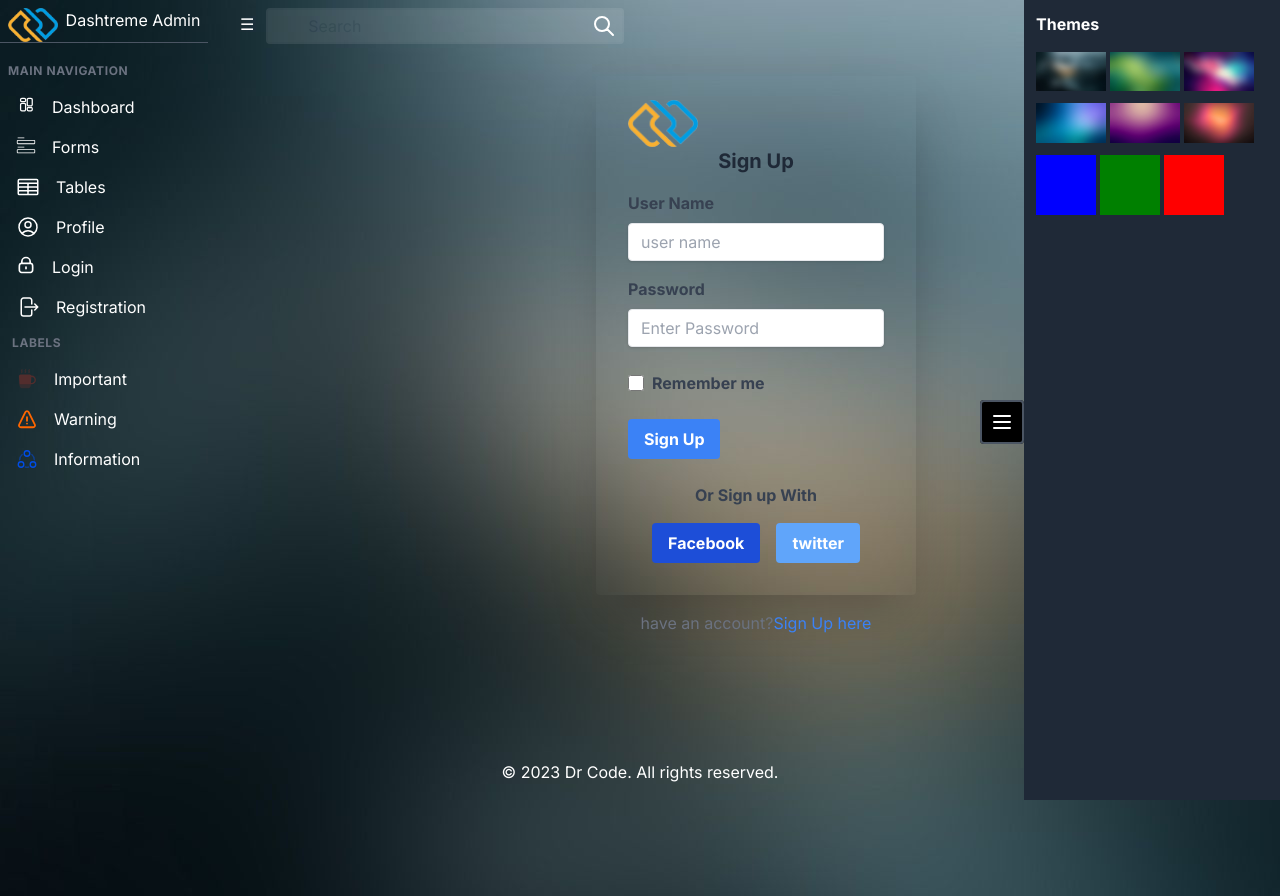
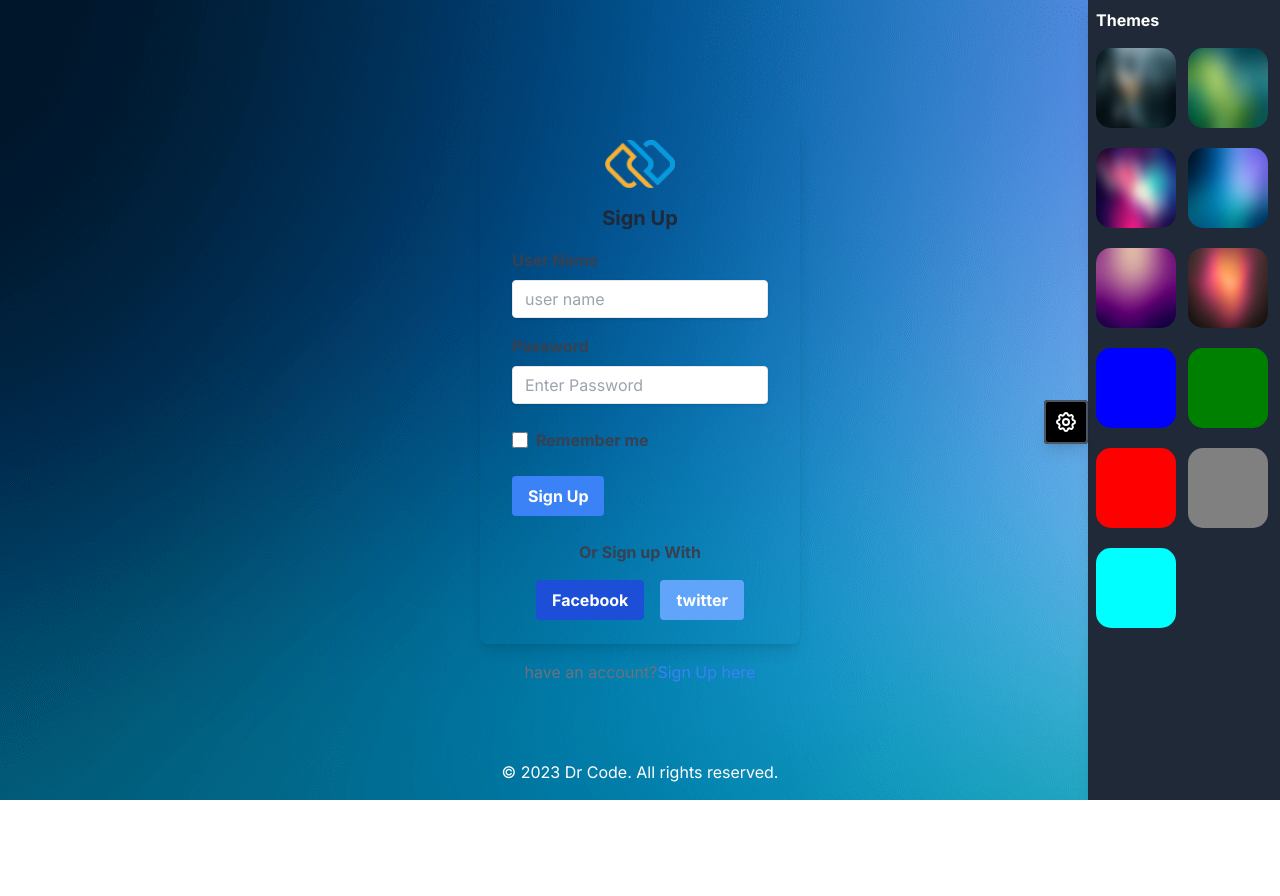
Before and after one commit to mahmoudbahaa755/dashboard-admin-dr, a Next.js app: page /register in a window 1280 px wide. Both pictures are taken after a click on the button 1258 px from the left and 422 px from the top of the page. After the commit the page ends 800 px from the top, so only its background shows below. Built offline with nearby package versions, Linux system fonts and the light colour scheme.

Commit message:
modified

```diff
--- a/src/app/(dynamic)/register/layout.tsx
+++ /dev/null
@@ -1,12 +0,0 @@
-
-const AlternateLayout= ({ children }) => {
-  return (
-
-      <div className="alternate-layout">
-
-        {children}</div>
-
-  );
-};
-
-export default AlternateLayout;
--- a/src/app/(dynamic)/register/page.tsx
+++ b/src/app/(dynamic)/register/page.tsx
@@ -1,18 +1,17 @@
 
 import Logo from "@/elements/Logo";
-import AlternateLayout from './layout'
+
 import Input from "@/elements/Input";
 import Link from 'next/link'
 
 const LoginPage = () => {
     return (
-        <AlternateLayout>
-
-        <div className="flex flex-col items-center  h-screen">
+        <div className='bg-bg1 z-2  w-screen h-screen top-0 left-0 absolute flex items-center justify-center'>
+    <div className="w-full max-w-xs">
             <div className="w-full max-w-xs">
-                <div className="  shadow-2xl rounded px-8 pt-6 pb-8 mb-4">
-                    <div className="text-center">
-                       <Logo width={70} height={70}/>
+                <div className="shadow-lg rounded-lg flex flex-col space-y-4 justify-center  px-8 py-6 mb-4">
+                    <div className="">
+                        <Logo width={70} classes='flex  justify-center ' height={70} />
                     </div>
                     <div className="text-gray-800 text-xl text-center mb-4 font-bold">
                         Sign Up
@@ -107,7 +106,8 @@ const LoginPage = () => {
                 </p>
             </div>
         </div>
-    </AlternateLayout>
+        </div>
+
 
     );
 };
--- a/src/app/(static)/login/page.tsx
+++ b/src/app/(static)/login/page.tsx
@@ -27,9 +27,9 @@ const LoginPage = () => (
     <div className='bg-bg1 z-2 absolute w-screen h-screen top-0 left-0 absolute flex items-center justify-center'>
     <div className="w-full max-w-xs">
             <div className="w-full max-w-xs">
-                <div className="shadow-md rounded px-8 pt-6 pb-8 mb-4">
-                    <div className="text-center">
-                        <Logo width={70} height={70} />
+                <div className="shadow-lg rounded-lg flex flex-col space-y-4 justify-center  px-8 py-6 mb-4">
+                    <div className="">
+                        <Logo width={70} classes='flex  justify-center '  height={70} />
                     </div>
                     <div className="text-gray-800 text-xl text-center mb-4 font-bold">
                         Sign In
--- a/src/components/NavBar/NavigationItem.tsx
+++ b/src/components/NavBar/NavigationItem.tsx
@@ -4,7 +4,7 @@ const NavigationItem = ({ item }) => {
     const { svg, label, href, badge } = item;
 
     return (
-      <li activeclassname="border-l-2border-green" className=" hover:border-l-2  border-gray pl-4">
+      <li className=" hover:border-l-2  border-gray pl-4">
         <Link  className="text-white flex gap-4 py-2 justify-start" href={href}>
           {svg}
           <span>{label}</span>
--- a/src/components/Themes/Theme.tsx
+++ b/src/components/Themes/Theme.tsx
@@ -11,34 +11,48 @@ const themes = [
   { name: "Theme 3", img: false, background: "blue" },
   { name: "Theme 4", img: false, background: "green" },
   { name: "Theme 5", img: false, background: "red" },
+  { name: "Theme 7", img: false, background: "gray" },
+  { name: "Theme 8", img: false, background: "cyan" },
 ];
 
 var themeColor= 'Theme 2';
 export default function(){
+  const ratio_w_h=80;
   const [isSidebarOpen, setIsSidebarOpen] = useState(false);
   const [selectedTheme, setSelectedTheme] = useState('Theme 1');
+  const selectThemeFunction=(theme :string)=>{
+    setSelectedTheme(theme);
+  }
   themeColor= selectedTheme;
   return (
-    <div className="">
+    <div className="p-4">
       {isSidebarOpen && (
-        <div className="bg-gray-800 w-64 p-3 absolute right-0 top-0 h-screen">
-          <h2 className="font-bold mb-4">Themes</h2>
-          <ul className="flex flex-row flex-wrap gap-1">
+        <div className="bg-gray-800 w-48 p-2 absolute right-0 top-0 h-screen shadow-lg">
+          <h2 className="font-bold mb-4 text-white">Themes</h2>
+          <ul className="flex flex-row flex-wrap gap-3">
             {themes.map((theme, index) => (
-              <li key={index} className="mb-2">
+            <li key={index} className="mb-2" onClick={() => selectThemeFunction(theme.name)}>
                 {theme.img ? (
                   <Image
                     src={theme.background}
                     alt={theme.name}
-                    width={70}
-                    height={70}
+                    width={ratio_w_h}
+                    height={ratio_w_h}
+                    className="rounded"
+                    style={{
+                      width: `${ratio_w_h}px`,
+                      height: `${ratio_w_h}px`,
+                      borderRadius: "15px",
+                    }}
+
                   />
                   ) : (
                   <div
                     style={{
                       backgroundColor: theme.background,
-                      width: "60px",
-                      height: "60px",
+                      width: `${ratio_w_h}px`,
+                      height: `${ratio_w_h}px`,
+                      borderRadius: "15px",
                     }}
                   ></div>
                   )}
@@ -47,9 +61,9 @@ export default function(){
           </ul>
         </div>
       )}
-      <div className={` absolute rounded bg-black ${isSidebarOpen ? 'right-64' :'right-0'} top-1/2 items-center justify-center`}>
+      <div className={`absolute rounded bg-black ${isSidebarOpen ? 'right-48' :'right-0'} top-1/2 items-center justify-center shadow-lg`}>
       <button
-          className="p-2 border-2 border-gray-600 rounded"
+        className="p-2 border-2 border-gray-600 rounded bg-black hover:bg-gray-700 transition-colors duration-200 ease-in-out"
         onClick={() => setIsSidebarOpen(!isSidebarOpen)}
       >
         <svg
@@ -57,13 +71,20 @@ export default function(){
           fill="none"
           viewBox="0 0 24 24"
           stroke="currentColor"
-            className="h-6 w-6"
+          className="h-6 w-6 duration-5000 ease-in-out"
+          // className="h-6 w-6 animate-spin duration-5000 ease-in-out"
         >
           <path
             strokeLinecap="round"
             strokeLinejoin="round"
             strokeWidth={2}
-              d="M4 6h16M4 12h16M4 18h16"
+            d="M10.325 4.317c.426-1.756 2.924-1.756 3.35 0a1.724 1.724 0 002.573 1.066c1.543-.94 3.31.826 2.37 2.37a1.724 1.724 0 001.065 2.572c1.756.426 1.756 2.924 0 3.35a1.724 1.724 0 00-1.066 2.573c.94 1.543-.826 3.31-2.37 2.37a1.724 1.724 0 00-2.572 1.065c-.426 1.756-2.924 1.756-3.35 0a1.724 1.724 0 00-2.573-1.066c-1.543.94-3.31-.826-2.37-2.37a1.724 1.724 0 00-1.065-2.572c-1.756-.426-1.756-2.924 0-3.35a1.724 1.724 0 001.066-2.573c-.94-1.543.826-3.31 2.37-2.37.847.516 1.874.282 2.572-1.065z"
+          />
+          <path
+            strokeLinecap="round"
+            strokeLinejoin="round"
+            strokeWidth={2}
+            d="M15 12a3 3 0 11-6 0 3 3 0 016 0z"
           />
         </svg>
       </button>
--- a/src/elements/Logo.tsx
+++ b/src/elements/Logo.tsx
@@ -6,12 +6,13 @@ import logo from "../../public/img/logo-icon.png";
 interface LogoProps {
     width: number;
     height: number;
+    classes: string;
 }
 
-const Logo: React.FC<LogoProps> = ({width=50, height=50 }) => {
+const Logo: React.FC<LogoProps> = ({width=50, height=50 ,classes}) => {
     return (
 
-            <Link href="/">
+            <Link href="/" className={classes || ''}>
                 <Image
                     src={logo}
                     width={width}
```
Also changed, not shown: src/components/NavBar/data.tsx (+94 -17 lines). Lines whose indentation alone changed are shown as unchanged.
